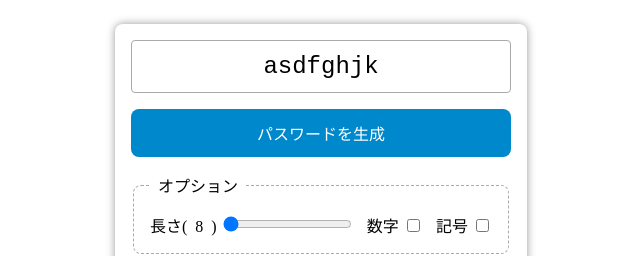
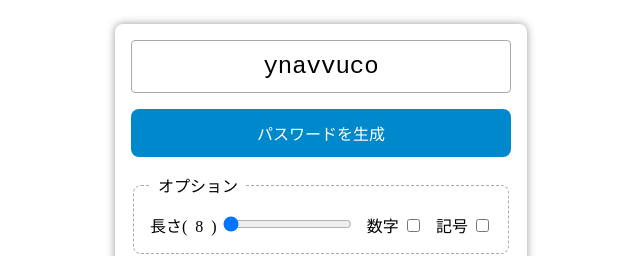
Before and after one commit to take0420/Password-generator, a plain HTML site: page index.html in a window 1280 px wide. Both pictures are taken after a click on the button "パスワードを生成". Shown: the top 256 px of the page, 319-959 px from the left. Drawn offline with Linux system fonts and the light colour scheme.

Commit message:
update: ランダムな8文字を表示する処理

```diff
--- a/index.html
+++ b/index.html
@@ -9,9 +9,9 @@
   </head>
   <body>
     <main>
-      <p>asdfghjk</p>
+      <p id="result">asdfghjk</p>
 
-      <button>パスワードを生成</button>
+      <button id="btn">パスワードを生成</button>
 
       <fieldset>
         <legend>オプション</legend>
--- a/main.js
+++ b/main.js
@@ -2,10 +2,23 @@
 
 {
   const slider = document.getElementById('slider');
+  const btn = document.getElementById('btn');
 
   slider.addEventListener('input', () => {
     const passwordLength = document.getElementById('password-length');
 
     passwordLength.textContent = slider.value;
   });
+
+  btn.addEventListener('click', () => {
+    const result = document.getElementById('result');
+    const letters = 'abcdefghijklmnopqrstuvwxyz';
+    let password = '';
+
+    for (let i = 0; i < 8; i++) {
+      password += letters[Math.floor(Math.random() * 26)];
+    }
+
+    result.textContent = password;
+  });
 }
```
